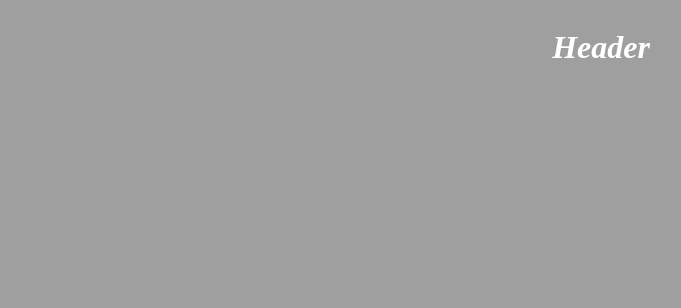
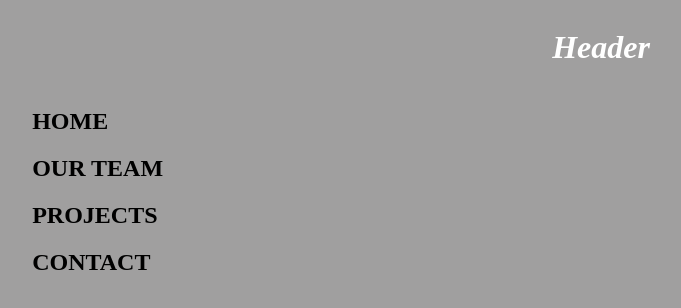
Before and after one commit to hellokristinafaye/choice, a plain HTML site: page index.html in a window 1280 px wide. Shown: the whole page, without its empty margins (39-720 px from the left). Drawn offline with Linux system fonts and the light colour scheme; a web font is replaced by a local one.

Commit message:
nav-links content added

```diff
--- a/index.html
+++ b/index.html
@@ -21,6 +21,12 @@
             <h1 class="">Header</h1>
         </header>
 
+        <nav class="nav-bar">
+            <h2 class="nav-links">HOME</h2>
+            <h2 class="nav-links">OUR TEAM</h2>
+            <h2 class="nav-links">PROJECTS</h2>
+            <h2 class="nav-links">CONTACT</h2>
+        </nav>
 
 
     </div>
```
